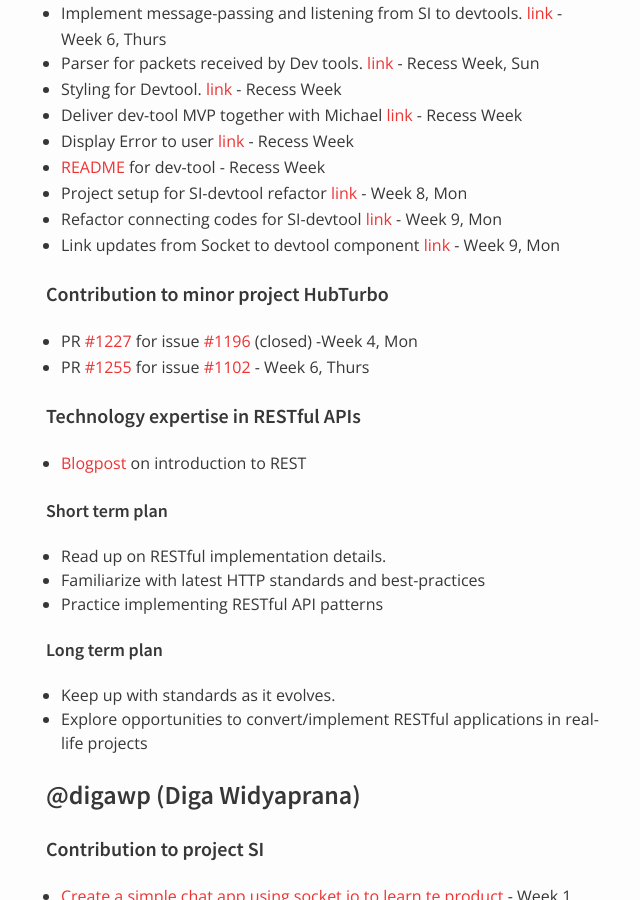
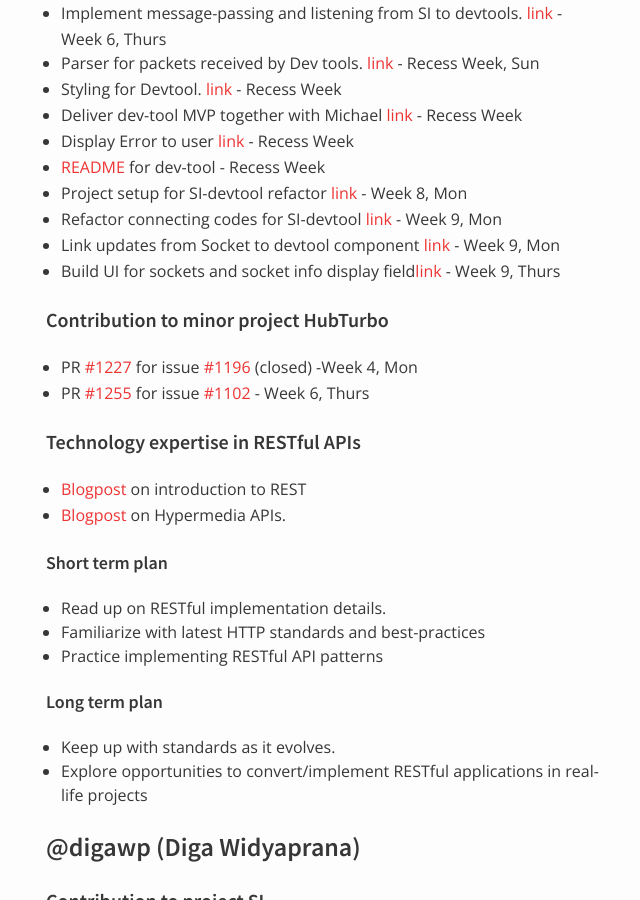
Before and after one commit to nus-oss/cs3281-AY1516S2-website, a Jekyll site: the page built from teams/socketio.md, in a window 1280 px wide and 900 px high, scrolled down 10395 px. Shown: the whole window, without its empty margins (324-964 px from the left). Built offline with Jekyll 4.4.1, drawn with Linux system fonts in a browser that asks for light colours.

Commit message:
update contribs

```diff
--- a/teams/socketio.md
+++ b/teams/socketio.md
@@ -306,6 +306,7 @@ Notes:
 * Project setup for SI-devtool refactor [link](https://github.com/nus-fboa2016-si/socketio-devtool/commit/ed0472ac0f488333ba99b999e1f9d6dcfe39a79a) - Week 8, Mon
 * Refactor connecting codes for SI-devtool [link](https://github.com/nus-fboa2016-si/socketio-devtool/commit/b50d17f1e43d6685f69cedd112d7929172d30fcd) - Week 9, Mon
 * Link updates from Socket to devtool component [link](https://github.com/nus-fboa2016-si/socketio-devtool/commit/535759802c011499c9ce0623be306d7f53f56428) - Week 9, Mon
+* Build UI for sockets and socket info display field[link](https://github.com/nus-fboa2016-si/socketio-devtool/commit/f67ee2fb1164471cbb5216bd031bdcb78a510522) - Week 9, Thurs
 
 #### Contribution to minor project HubTurbo
 * PR [#1227](https://github.com/HubTurbo/HubTurbo/pull/1227) for issue [#1196](https://github.com/HubTurbo/HubTurbo/issues/1196) (closed) -Week 4, Mon
@@ -313,7 +314,7 @@ Notes:
 
 #### Technology expertise in RESTful APIs
 * [Blogpost](https://medium.com/@whattokingu/what-i-know-about-rest-21ece615c949#.pebz7xf06) on introduction to REST
-
+* [Blogpost](https://medium.com/@whattokingu/hypermedia-apis-bdec8c78c8dc#.wmsl68uwu) on Hypermedia APIs.
 
 ##### Short term plan
 * Read up on RESTful implementation details.
```
